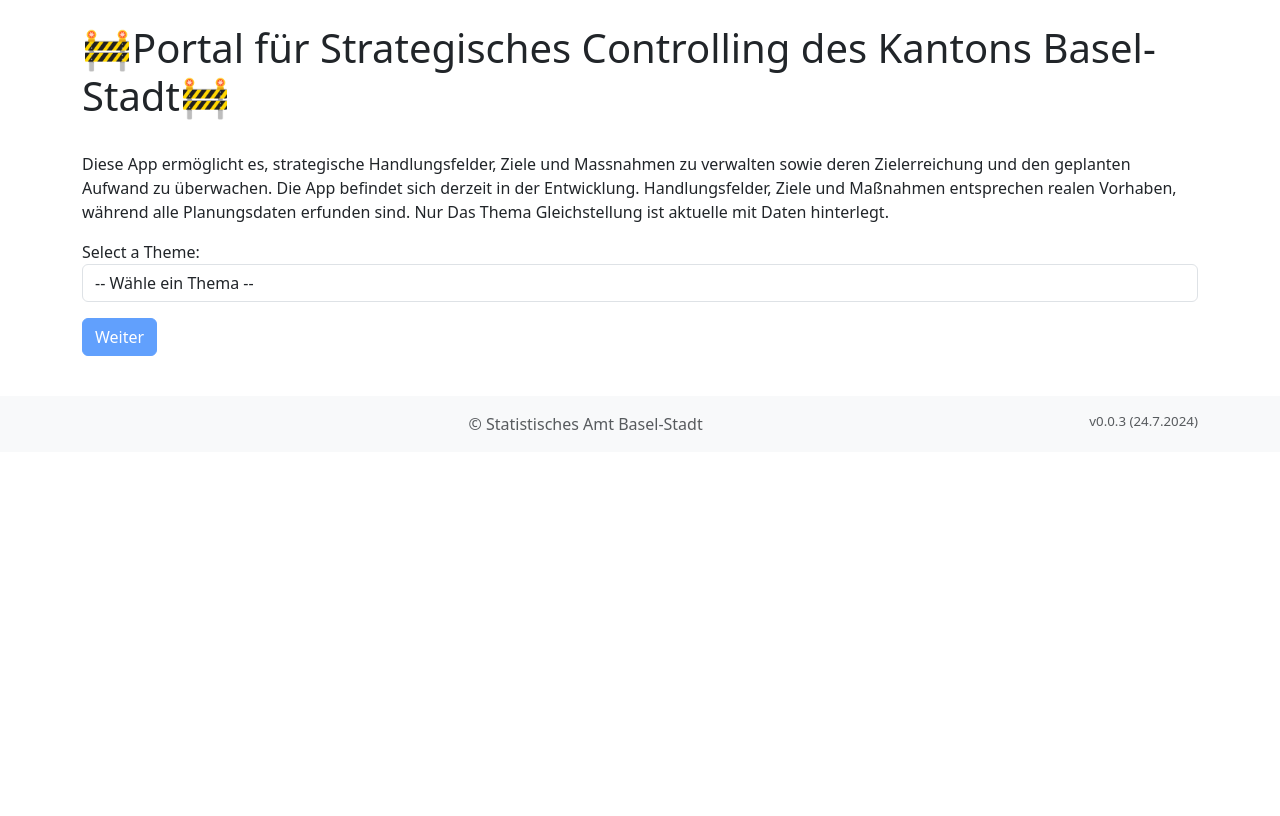
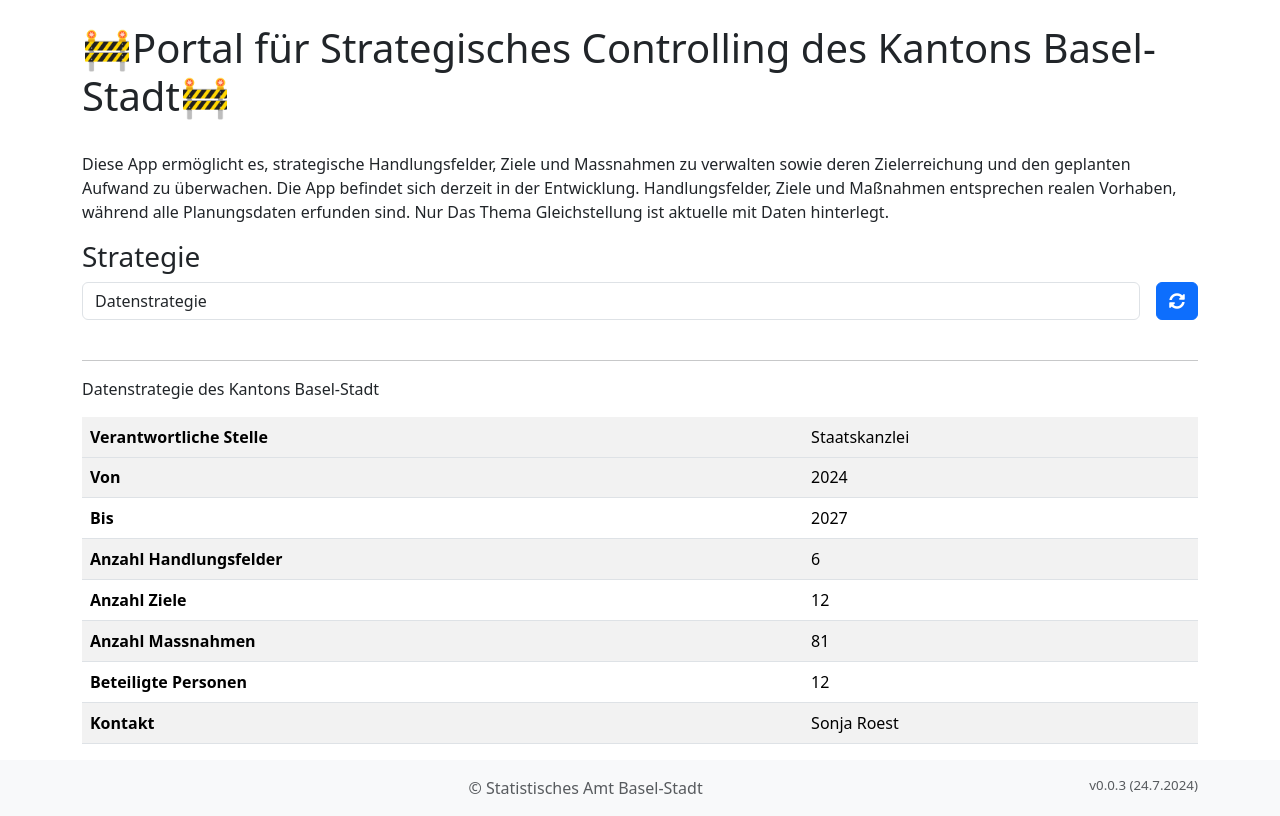
Before and after one commit to lcalmbach/strategie-portal-bs, a Django app: page / in a window 1280 px wide. Shown: the part 56-872 px from the top of the page. Before the commit the page ends 486 px from the top, so only its background shows below. Run offline with Django 5.2, Linux system fonts and the light colour scheme; data comes from the database, SQL or seed files in the repository; some libraries are stand-ins or nearby versions.

Commit message:
work on homepage.html

```diff
--- a/src/objective_manager_app/models.py
+++ b/src/objective_manager_app/models.py
@@ -23,6 +23,8 @@ class Organisation(models.Model):
     def __str__(self):
         return self.bereich if self.bereich else self.dienststelle
 
+
+
 class Person(models.Model):
     user = models.OneToOneField(User, on_delete=models.CASCADE, blank=True, null=True)
     vorname = models.CharField(verbose_name= 'Vorname', max_length=200)
@@ -31,6 +33,12 @@ class Person(models.Model):
     telefon = models.CharField(verbose_name= 'Telefon', max_length=200, null=True, blank=True)
     organisation = models.ForeignKey(Organisation, on_delete=models.CASCADE)
     erstellt_am = models.DateTimeField(auto_now_add=True)
+
+    def vorname_nachname(self):
+        return f"{self.vorname} {self.nachname}"
+
+    def nachname_vorname(self):
+        return f"{self.nachname} {self.vorname}"
 
     def __str__(self):
         return f"{self.vorname} {self.nachname}"
@@ -125,8 +133,6 @@ class NeuBestehend(BusinessObject):
         proxy = True
 
 
-
-
 class Handlungsfeld(BusinessObject):
     objects = HandlungsfeldManager()
 
@@ -151,8 +157,8 @@ class Massnahme(BusinessObject):
 class Strategie(models.Model):
     titel = models.CharField(max_length=200)
 
-    organisation = models.ForeignKey(Organisation, on_delete=models.CASCADE)
-    kontakt = models.CharField(max_length=200)
+    organisation = models.ForeignKey('Organisation', on_delete=models.CASCADE)
+    kontakt = models.ForeignKey('Person', on_delete=models.CASCADE)
     gueltigkeit_jahr_start = models.IntegerField(verbose_name="Jahr Start", default = datetime.now().year +1)
     gueltigkeit_jahr_ende = models.IntegerField(verbose_name="Jahr Ende", default = datetime.now().year + 5)
     planungs_frequenz_monate = models.IntegerField(verbose_name="Planungsfrequenz (Monate)", default=12)
--- a/src/objective_manager_app/views.py
+++ b/src/objective_manager_app/views.py
@@ -1,5 +1,5 @@
 from django.shortcuts import render, get_object_or_404, redirect
-from .models import BusinessObject, PlanRecord, Massnahme, Ziel, Handlungsfeld, Person, Organisation
+from .models import BusinessObject, PlanRecord, Massnahme, Ziel, Handlungsfeld, Person, Organisation, Strategie
 from .forms import BusinessObjectForm, PlanRecordForm, PersonForm, OrganisationForm,ZielForm
 import plotly.graph_objs as go
 from .templatetags.custom_filters import is_in_group
@@ -171,20 +171,21 @@ def plan_record_detail(request, pk):
 
 
 def home_detail(request):
-    themes = BusinessObject.themen.all()
-    selected_theme = None
+    if request.method == "POST":
+        request.session['strategie_id'] = request.POST.get('strategie_auswahl')
+        strategie_auswahl = Strategie.objects.get(id=request.session['strategie_id'])
+    else:
+        if not 'strategie_id' in request.session:
+            request.session['strategie_id'] = Strategie.objects.first().id
+        strategie_auswahl = Strategie.objects.get(id=request.session['strategie_id'])
 
-    if request.method == "POST":
-        print("POST Data:", request.POST)
-        selected_theme_id = request.POST.get("theme")
-        print(selected_theme_id)
-        request.session["selected_theme_id"] = selected_theme_id
-        selected_theme = BusinessObject.themen.get(id=selected_theme_id)
+    strategieen = Strategie.objects.all()
     return render(
         request,
         "objective_manager_app/home.html",
-        {"themes": themes, "selected_theme": selected_theme},
+        {"strategie_auswahl": strategie_auswahl, 'strategieen': strategieen},
     )
+
 
 def admin_detail(request):
     themes = BusinessObject.themen.all()
@@ -339,3 +340,21 @@ class PlanRecordCreateView(CreateView):
     form_class = PlanRecordForm
     template_name = 'objective_manager_app/plan_record_edit.html'
     success_url = reverse_lazy('plan_records_list')
+
+# -----------------------------------
+# other views
+#------------------------------------
+
+def strategie_auswahl(request):
+    if request.method == 'POST':
+        selected_strategie = request.POST.get('theme')
+        if selected_strategie:
+            request.session['strategie'] = selected_strategie
+        return redirect('home_detail')
+
+    strategieen = Strategie.objects.all()
+    selected_strategie = None
+    if 'strategy' in request.session:
+        selected_theme = Strategie.objects.get(id=request.session['strategie'])
+
+    return render(request, 'home.html', {'strategieen': strategieen, 'selected_strategie': selected_strategie})
--- a/src/templates/objective_manager_app/home.html
+++ b/src/templates/objective_manager_app/home.html
@@ -8,34 +8,67 @@
     <br>
     <p>Diese App ermöglicht es, strategische Handlungsfelder, Ziele und Massnahmen zu verwalten sowie deren Zielerreichung und den geplanten Aufwand zu überwachen. Die App befindet sich derzeit in der Entwicklung. Handlungsfelder, Ziele und Maßnahmen entsprechen realen Vorhaben, während alle Planungsdaten erfunden sind. Nur Das Thema Gleichstellung ist aktuelle mit Daten hinterlegt.
     </p>
-
-    <form method="post" onsubmit="return validateForm()">
+    <h3>Strategie</h3>
+    <form method="post" onsubmit="return validateForm()" class="d-flex align-items-center">
         {% csrf_token %}
-        <div class="form-group">
-            <label for="theme">Select a Theme:</label>
-            <select id="theme" name="theme" class="form-control" onchange="updateDescription(); updateButtonState();">
-                <option value="">-- Wähle ein Thema --</option>
-                {% for theme in themes %}
-                <option value="{{ theme.id }}" data-description="{{ theme.beschreibung }}" {% if selected_theme and theme.id == selected_theme.id %}selected{% endif %}>{{ theme.titel }}</option>
+        <div class="form-group mb-0 mr-2 flex-grow-1">
+            <select id="strategie_auswahl" name="strategie_auswahl" class="form-control full-width-select" onchange="updateDescription(); updateButtonState();">
+                {% for strategie in strategieen %}
+                <option value="{{ strategie.id }}" data-description="{{ strategie.beschreibung }}" {% if strategie.id == strategie_auswahl.id %}selected{% endif %}>{{ strategie.titel }}</option>
                 {% endfor %}
             </select>
         </div>
-        <button type="submit" class="btn btn-primary mt-3" id="submitButton" disabled>Weiter</button>
+        <button type="submit" class="btn btn-primary ml-2" id="submitButton">
+            <i class="fas fa-sync-alt"></i>  <!-- Font Awesome Icon -->
+        </button>
     </form>
-
     <br>
-    <p id="theme-description">{% if selected_theme %}{{ selected_theme.beschreibung }}{% endif %}</p>
+    <hr>
+    <p> {{ strategie_auswahl.beschreibung_extern }} </p>
+    <table class="table table-striped">
+        <tr>
+            <th>Verantwortliche Stelle</th>
+            <td>{{strategie_auswahl.organisation}}</td>
+        <tr>
+        <tr>
+            <th>Von</th>
+            <td>{{strategie_auswahl.gueltigkeit_jahr_start}}</td>
+        <tr>
+            <th>Bis</th>
+            <td>{{strategie_auswahl.gueltigkeit_jahr_ende}}</td>
+        </tr>
+        <tr>
+            <th>Anzahl Handlungsfelder</th>
+            <td>{{6}}</td>
+        </tr>
+        <tr>
+            <th>Anzahl Ziele</th>
+            <td>{{12}}</td>
+        </tr>
+        <tr>
+            <th>Anzahl Massnahmen</th>
+            <td>{{81}}</td>
+        </tr>
+        <tr>
+            <th>Beteiligte Personen</th>
+            <td>{{12}}</td>
+        </tr>
+        <tr>
+            <th>Kontakt</th>
+            <td>{{strategie_auswahl.kontakt.vorname_nachname}}</td>
+        </tr>
+    </table>
 </div>
 
 <script>
     function updateDescription() {
-        var select = document.getElementById('theme');
+        var select = document.getElementById('strategie_auswahl');
         var description = select.options[select.selectedIndex].getAttribute('data-description');
         document.getElementById('theme-description').innerText = description;
     }
 
     function updateButtonState() {
-        var selectElement = document.getElementById('theme');
+        var selectElement = document.getElementById('strategie_auswahl');
         var submitButton = document.getElementById('submitButton');
 
         if (selectElement.value) {
@@ -46,7 +79,7 @@
     }
 
     function validateForm() {
-        var selectElement = document.getElementById('theme');
+        var selectElement = document.getElementById('strategie_auswahl');
         if (selectElement.value === "") {
             selectElement.value = null;
         }
@@ -60,4 +93,24 @@
     // Initial call to set the button state based on the current selection
     updateButtonState();
 </script>
+<style>
+    .form-group {
+        margin-bottom: 0;
+        flex-grow: 1;
+    }
+    .d-flex {
+        display: flex;
+        align-items: center;
+    }
+    .mr-2 {
+        margin-right: 0.5rem;
+    }
+    .ml-2 {
+        margin-left: 0.5rem;
+    }
+    .full-width-select {
+        width: 100%;
+    }
+</style>
+
 {% endblock %}
```
Also changed, not shown: src/db.sqlite3, src/objective_manager_app/migrations/0014_alter_businessobject_strategie_and_more.py (added).
